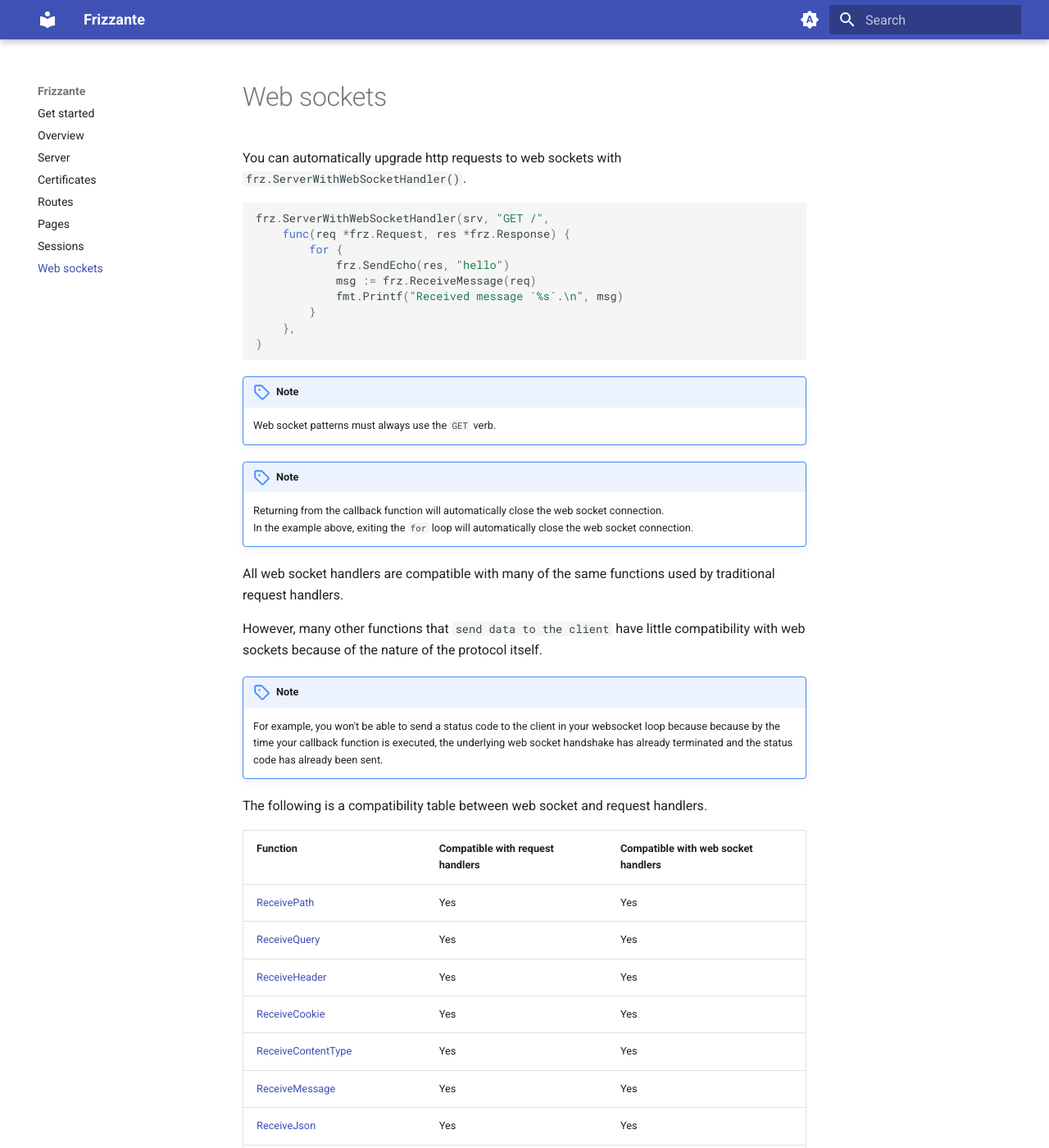
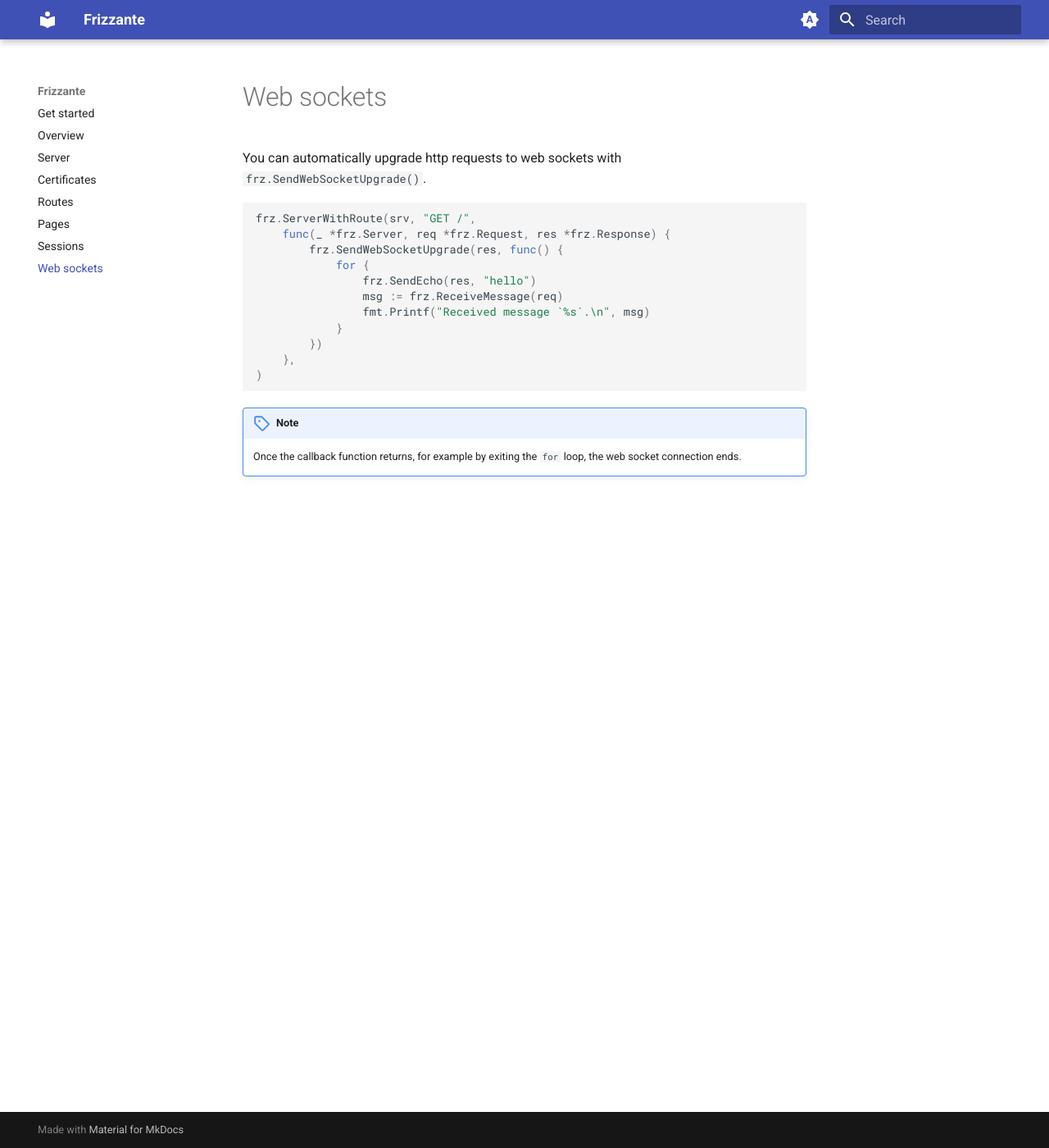
Before and after one commit to razshare/frizzante-docs, an MkDocs documentation site: the page built from docs/web-sockets.md, in a window 1280 px wide and 1400 px high. Shown: the whole window at 82% size. Built offline with MkDocs 1.6.1 and Material for MkDocs 9.7.7, drawn with Linux system fonts in a browser that asks for light colours; some of the changed text lies outside the part shown.

Commit message:
chore(docs): updating web sockets.

````diff
--- a/docs/web-sockets.md
+++ b/docs/web-sockets.md
@@ -1,54 +1,20 @@
-You can automatically upgrade http requests to web sockets with `frz.ServerWithWebSocketHandler()`.
+You can automatically upgrade http requests to web sockets with `frz.SendWebSocketUpgrade()`.
 
 ```go
-frz.ServerWithWebSocketHandler(srv, "GET /",
-    func(req *frz.Request, res *frz.Response) {
-        for {
-            frz.SendEcho(res, "hello")
-            msg := frz.ReceiveMessage(req)
-            fmt.Printf("Received message `%s`.\n", msg)
-        }
+frz.ServerWithRoute(srv, "GET /",
+    func(_ *frz.Server, req *frz.Request, res *frz.Response) {
+        frz.SendWebSocketUpgrade(res, func() {
+            for {
+                frz.SendEcho(res, "hello")
+                msg := frz.ReceiveMessage(req)
+                fmt.Printf("Received message `%s`.\n", msg)
+            }
+        })
     },
 )
 ```
 
 !!! note
-    Web socket patterns must always use the `GET` verb.
-
-!!! note
-    Returning from the callback function will automatically close the web socket connection.<br/>
-    In the example above, exiting the `for` loop will automatically close the web socket connection.
-
-All web socket handlers are compatible with many of the same functions used by traditional request handlers.
-
-However, many other functions that `send data to the client` have little compatibility with web sockets because of the nature of the protocol itself.
-
-!!! note
-    For example, you won't be able to send a status code to the client in your websocket loop because because by the time your callback function is executed, the underlying web socket handshake has already terminated and the status code has already been sent.
-
-The following is a compatibility table between web socket and request handlers.
-
-| Function | Compatible with request handlers | Compatible with web socket handlers |
-|----------|----------------------------------|-----------------------------|
-| [ReceivePath](https://pkg.go.dev/github.com/razshare/frizzante#ReceivePath) | Yes | Yes |
-| [ReceiveQuery](https://pkg.go.dev/github.com/razshare/frizzante#ReceiveQuery) | Yes | Yes |
-| [ReceiveHeader](https://pkg.go.dev/github.com/razshare/frizzante#ReceiveHeader) | Yes | Yes |
-| [ReceiveCookie](https://pkg.go.dev/github.com/razshare/frizzante#ReceiveCookie) | Yes | Yes |
-| [ReceiveContentType](https://pkg.go.dev/github.com/razshare/frizzante#ReceiveContentType) | Yes | Yes |
-| [ReceiveMessage](https://pkg.go.dev/github.com/razshare/frizzante#ReceiveMessage) | Yes | Yes |
-| [ReceiveJson](https://pkg.go.dev/github.com/razshare/frizzante#ReceiveJson) | Yes | Yes |
-| [ReceiveForm](https://pkg.go.dev/github.com/razshare/frizzante#ReceiveForm) | Yes | No |
-| [VerifyContentType](https://pkg.go.dev/github.com/razshare/frizzante#VerifyContentType) | Yes | Yes |
-| [SendRedirect](https://pkg.go.dev/github.com/razshare/frizzante#SendRedirect) | Yes | No |
-| [SendRedirectToSecure](https://pkg.go.dev/github.com/razshare/frizzante#SendRedirectToSecure) | Yes | No |
-| [SendStatus](https://pkg.go.dev/github.com/razshare/frizzante#SendStatus) | Yes | No |
-| [SendHeader](https://pkg.go.dev/github.com/razshare/frizzante#SendHeader) | Yes | No |
-| [SendCookie](https://pkg.go.dev/github.com/razshare/frizzante#SendCookie) | Yes | No |
-| [SendContent](https://pkg.go.dev/github.com/razshare/frizzante#SendContent) | Yes | Yes |
-| [SendEcho](https://pkg.go.dev/github.com/razshare/frizzante#SendEcho) | Yes | Yes |
-| [SendEmbeddedFileOrIndexOrElse](https://pkg.go.dev/github.com/razshare/frizzante#SendEmbeddedFileOrIndexOrElse) | Yes | No |
-| [SendEmbeddedFileOrElse](https://pkg.go.dev/github.com/razshare/frizzante#SendEmbeddedFileOrElse) | Yes | No |
-| [SendFileOrIndexOrElse](https://pkg.go.dev/github.com/razshare/frizzante#SendFileOrIndexOrElse) | Yes | No |
-| [SendFileOrElse](https://pkg.go.dev/github.com/razshare/frizzante#SendFileOrElse) | Yes | No |
-| [SendWebSocketUpgrade](https://pkg.go.dev/github.com/razshare/frizzante#SendWebSocketUpgrade) | Yes | No |
-| [SendSveltePage](https://pkg.go.dev/github.com/razshare/frizzante#SendSveltePage) | Yes | No |
+    Once the callback function returns,
+    for example by exiting the `for` loop,
+    the web socket connection ends.
````
